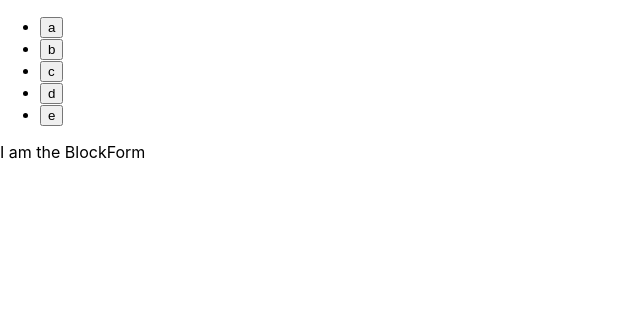
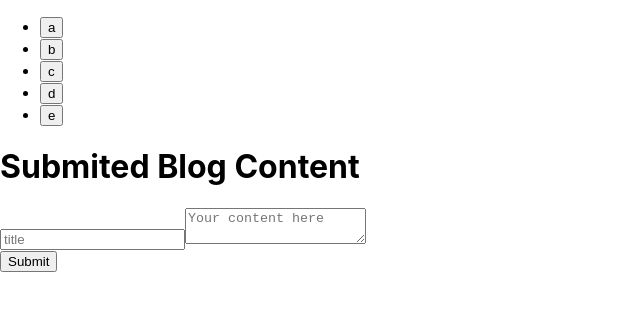
Before and after one commit to DanielSJuarez/react-exercises, a React (Create React App) app: page / in a window 1280 px wide. Shown: the top 310 px of the page, without its empty margins (0-640 px from the left). Built offline with nearby package versions, Linux system fonts and the light colour scheme.

Commit message:
Blog Form

```diff
--- a/src/components/BlogForm/BlogForm.js
+++ b/src/components/BlogForm/BlogForm.js
@@ -1,6 +1,29 @@
-function BlogForm(){
+import { useState } from "react";
+import Form from "./form";
+
+const DATA = [{
+    title: 'Initial Blog',
+    blogContent: 'This is a blog to show that data is available for reference in the blog form react app',
+}]
+
+
+
+function BlogForm(prop){
+const [blog, setBlog] = useState(DATA);
+
+const newBlog = (title, blogContent) => {
+    const addNewBlog = {
+        title,
+        blogContent
+      }
+    setBlog([blog, addNewBlog])
+  }
+
     return(
-        <div>I am the BlockForm</div>
+        <>
+        <h1>Submited Blog Content</h1>
+        <Form newBlog={newBlog}/>
+        </>
     )
 }
 
--- /dev/null
+++ b/src/components/BlogForm/form.js
@@ -0,0 +1,39 @@
+import { useState } from 'react'
+
+function Form({newBlog}) {
+
+    const [title, setTitle] = useState('');
+    const [blogContent, setBlogContent] = useState('');
+
+    const submitBlog = (e) =>{
+        e.preventDefault();
+        if(title.trim().length === 0 || blogContent.trim().length === 0 ){
+            return;
+          }
+        newBlog(title, blogContent)
+        setTitle('');
+        setBlogContent('');
+    }
+
+    const createTitle = (e) => {
+        setTitle(e.target.value);
+      }
+
+    const createContent = (e) => {
+        setBlogContent(e.target.value);
+      }
+
+    return (
+        <form onSubmit={submitBlog}>
+            <div>
+                <input type="text" name="title" value={title} placeholder='title' onChange={createTitle}></input>
+                <textarea name="blogContent" value={blogContent} placeholder='Your content here' onChange={createContent}></textarea>
+            </div>
+            <div>
+                <button name='submit' type='submit'>Submit</button>
+            </div>
+        </form>
+    )
+}
+
+export default Form;
```
Also changed, not shown: 1 other file (tests, documents, lock files or other folders).
